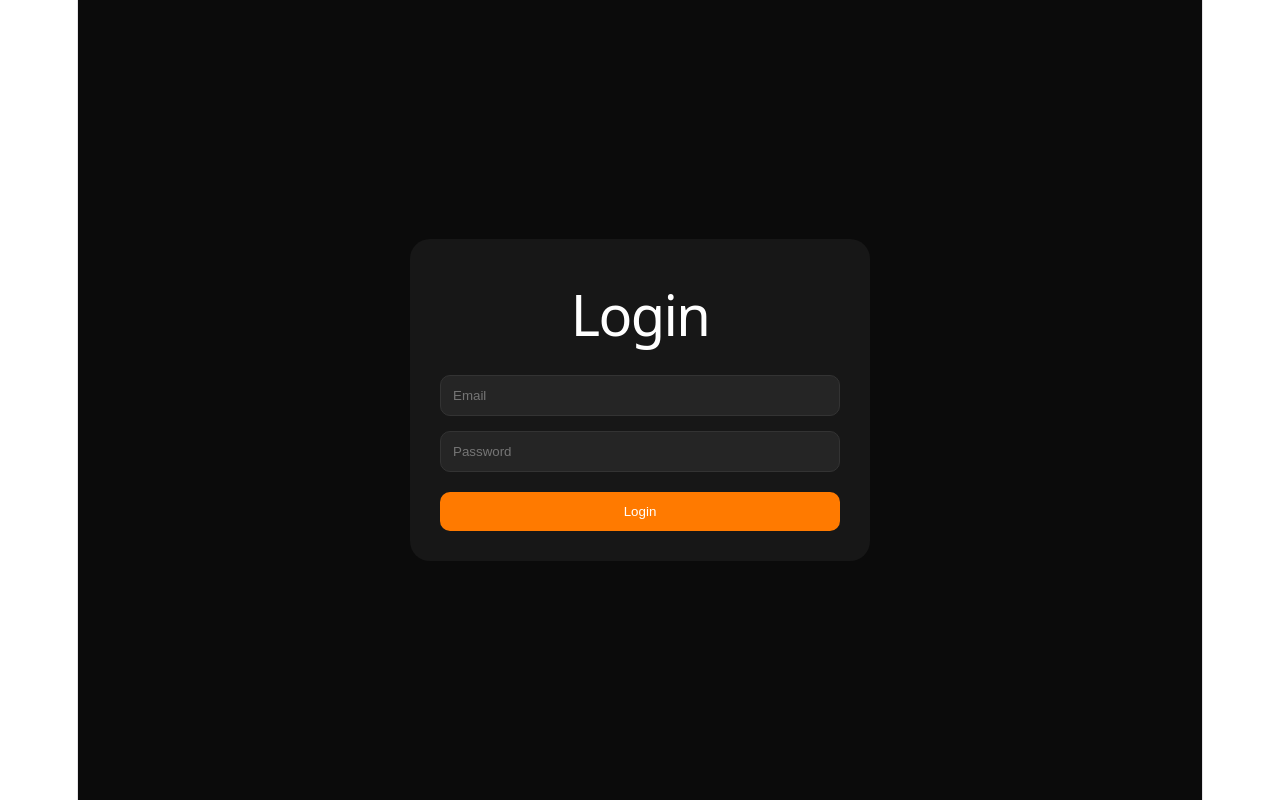
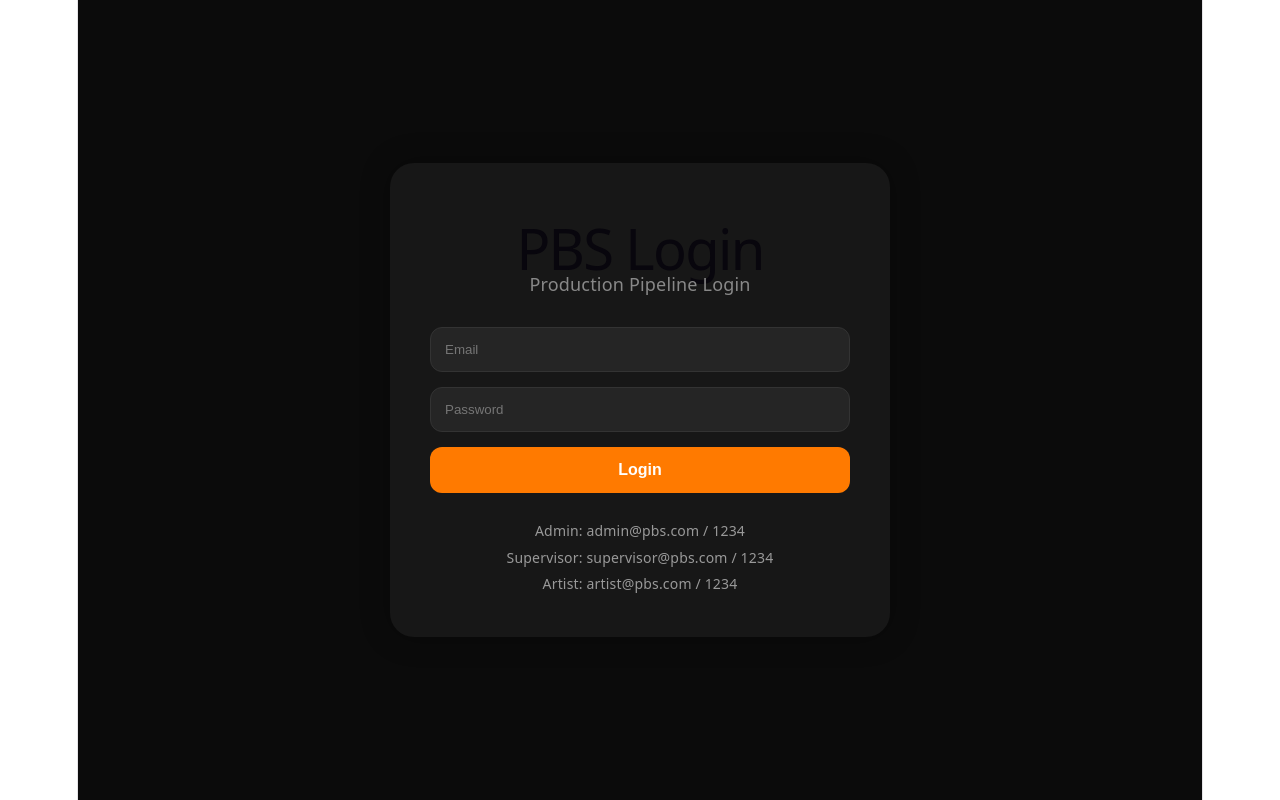
Before and after one commit to prakrock78/PBS_PIPELINE, a React (Vite) app in the folder frontend/: page / in a window 1280 px wide. Built offline with nearby package versions, Linux system fonts and the light colour scheme.

Commit message:
team login roles added

```diff
--- a/frontend/src/pages/Login.tsx
+++ b/frontend/src/pages/Login.tsx
@@ -1,5 +1,4 @@
 import { useState } from "react"
-import axios from "axios"
 import { useNavigate } from "react-router-dom"
 
 export default function Login() {
@@ -15,42 +14,86 @@ export default function Login() {
     setPassword] =
     useState("")
 
+  const users = [
+
+    {
+      email:
+        "admin@pbs.com",
+
+      password:
+        "1234",
+
+      role:
+        "admin",
+
+      name:
+        "Admin"
+    },
+
+    {
+      email:
+        "supervisor@pbs.com",
+
+      password:
+        "1234",
+
+      role:
+        "supervisor",
+
+      name:
+        "Supervisor"
+    },
+
+    {
+      email:
+        "artist@pbs.com",
+
+      password:
+        "1234",
+
+      role:
+        "artist",
+
+      name:
+        "Artist"
+    }
+  ]
+
   const handleLogin =
-    async () => {
+    () => {
 
-      try {
-
-        const response =
-          await axios.post(
-            "http://127.0.0.1:8000/users/login",
-            {},
-            {
-              params: {
-                email,
+      const foundUser =
+        users.find(
+          (
+            user
+          ) =>
+            user.email ===
+              email &&
+            user.password ===
               password
-              }
-            }
         )
 
-        console.log(
-          response.data
+      if (
+        !foundUser
+      ) {
+
+        alert(
+          "Invalid Credentials"
         )
 
+        return
+      }
+
       localStorage.setItem(
-          "pbs_login",
-          "true"
+        "pbs_user",
+        JSON.stringify(
+          foundUser
+        )
       )
 
       navigate(
         "/dashboard"
       )
-
-      } catch {
-
-        alert(
-          "Invalid Login"
-        )
-      }
     }
 
   return (
@@ -66,48 +109,65 @@ export default function Login() {
         justifyContent:
           "center",
         alignItems:
-          "center"
+          "center",
+        color:
+          "white"
       }}
     >
 
       <div
         style={{
           width:
-            "400px",
+            "420px",
           background:
             "#171717",
           padding:
-            "30px",
+            "40px",
           borderRadius:
-            "20px"
+            "24px",
+          boxShadow:
+            "0 0 30px rgba(0,0,0,0.3)"
         }}
       >
 
         <h1
           style={{
-            color:
-              "white"
+            textAlign:
+              "center",
+            marginBottom:
+              "10px"
           }}
         >
-          Login
+          PBS Login
         </h1>
 
+        <p
+          style={{
+            textAlign:
+              "center",
+            color:
+              "#888",
+            marginBottom:
+              "30px"
+          }}
+        >
+          Production
+          Pipeline
+          Login
+        </p>
+
         <input
+          type="email"
           placeholder=
           "Email"
-
           value={
             email
           }
-
-          onChange={
-            (e) =>
+          onChange={(e) =>
             setEmail(
-                e.target
-                  .value
+              e.target.value
             )
           }
-
           style={
             inputStyle
           }
@@ -115,22 +175,16 @@ export default function Login() {
 
         <input
           type="password"
-
           placeholder=
           "Password"
-
           value={
             password
           }
-
-          onChange={
-            (e) =>
+          onChange={(e) =>
             setPassword(
-                e.target
-                  .value
+              e.target.value
             )
           }
-
           style={
             inputStyle
           }
@@ -140,27 +194,43 @@ export default function Login() {
           onClick={
             handleLogin
           }
-          style={{
-            width:
-              "100%",
-            padding:
-              "12px",
-            background:
-              "#FF7A00",
-            border:
-              "none",
-            color:
-              "white",
-            borderRadius:
-              "10px",
-            marginTop:
-              "20px",
-            cursor:
-              "pointer"
-          }}
+          style={
+            loginButton
+          }
         >
           Login
         </button>
+
+        <div
+          style={{
+            marginTop:
+              "25px",
+            fontSize:
+              "14px",
+            color:
+              "#999"
+          }}
+        >
+
+          <p>
+            Admin:
+            admin@pbs.com
+            / 1234
+          </p>
+
+          <p>
+            Supervisor:
+            supervisor@pbs.com
+            / 1234
+          </p>
+
+          <p>
+            Artist:
+            artist@pbs.com
+            / 1234
+          </p>
+
+        </div>
 
       </div>
 
@@ -172,17 +242,38 @@ const inputStyle = {
   width:
     "100%",
   padding:
+    "14px",
+  marginBottom:
+    "15px",
+  borderRadius:
     "12px",
-  marginTop:
-    "15px",
+  border:
+    "1px solid #333",
   background:
     "#252525",
+  color:
+    "white",
+  boxSizing:
+    "border-box" as const
+}
+
+const loginButton = {
+  width:
+    "100%",
+  padding:
+    "14px",
+  background:
+    "#FF7A00",
   border:
-    "1px solid #333",
+    "none",
   color:
     "white",
   borderRadius:
-    "10px",
-  boxSizing:
-    "border-box" as const
+    "12px",
+  cursor:
+    "pointer",
+  fontSize:
+    "16px",
+  fontWeight:
+    "bold" as const
 }
```
Lines whose indentation alone changed are shown as unchanged.
